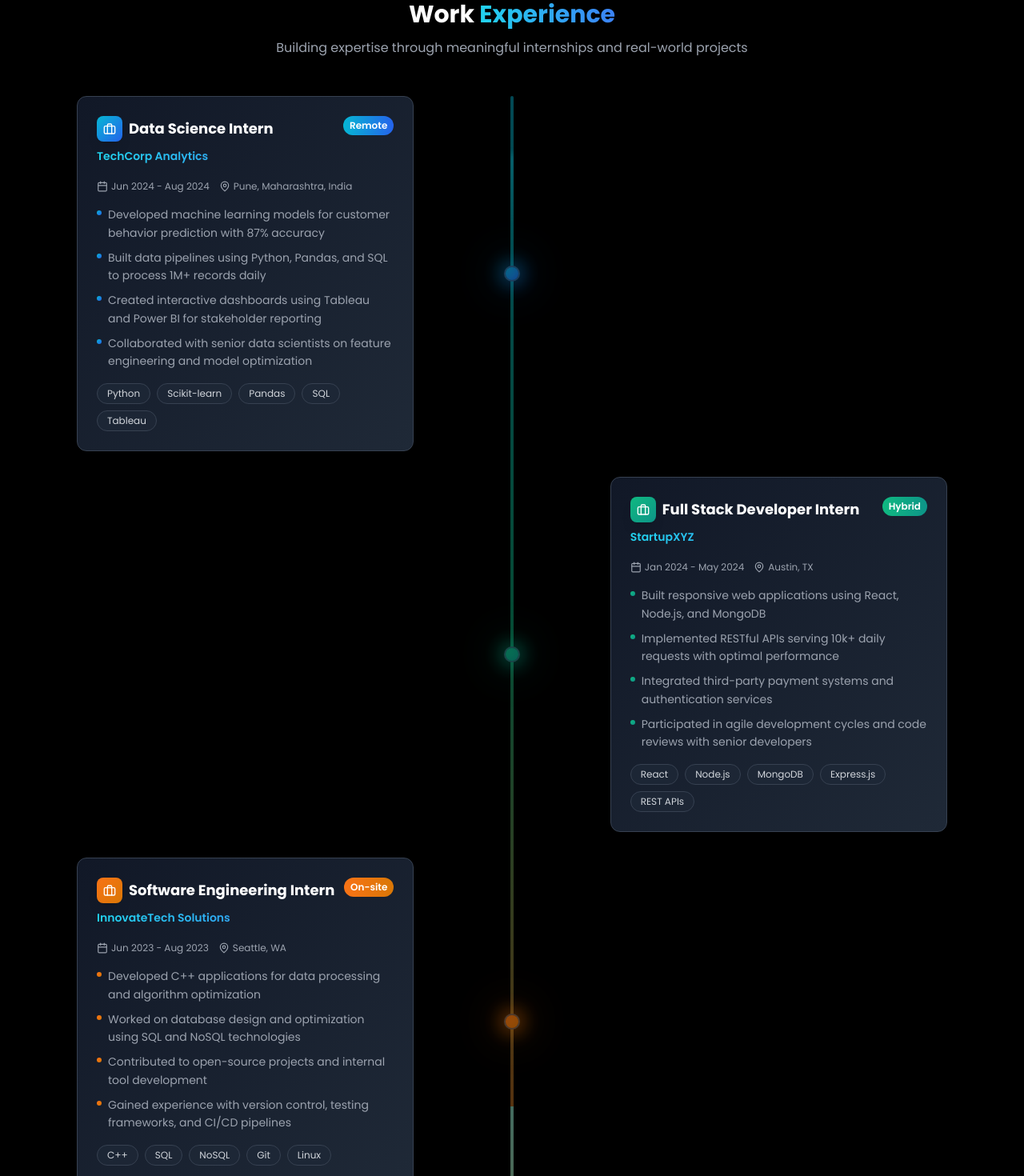
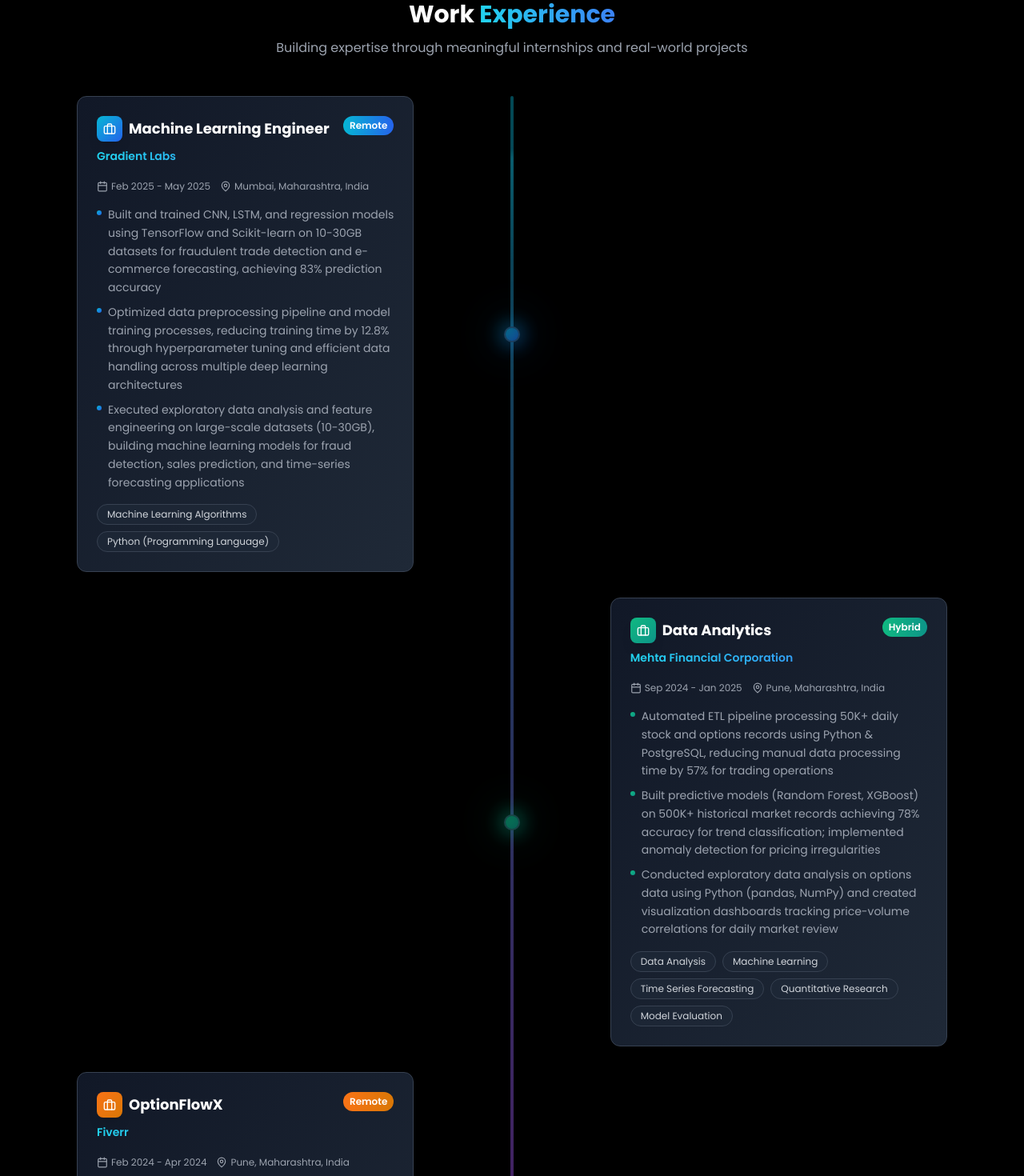
Before and after one commit to ryuzaki-ved/portfolio_website, a React (Vite) app: page / in a window 1280 px wide. Shown: the part 2480-3950 px from the top of the page at 80% size. Built offline with nearby package versions, Linux system fonts and the light colour scheme.

Commit message:
Achievement Section Added"

```diff
--- a/src/App.tsx
+++ b/src/App.tsx
@@ -5,6 +5,7 @@
 import Skills from './components/Skills';
 import Experience from './components/Experience';
 import Projects from './components/Projects';
+import Achievements from './components/Achievements';
 import Contact from './components/Contact';
 import Footer from './components/Footer';
 
@@ -92,6 +93,7 @@
         <Skills />
         <Experience />
         <Projects />
+        <Achievements />
         <Contact />
       </main>
       <Footer />
--- /dev/null
+++ b/src/components/Achievements.tsx
@@ -0,0 +1,70 @@
+import React from 'react';
+import { Trophy } from 'lucide-react';
+
+const Achievements = () => {
+  const achievements = [
+    {
+      title: 'Winner, Options Algorithm Competition',
+      organization: 'MRV Capital',
+      year: '2023',
+      description: 'Developed end-to-end quantitative trading algorithm with real-time data processing capabilities.',
+      color: 'from-yellow-500 to-amber-600'
+    }
+  ];
+
+  return (
+    <section id="achievements" className="min-h-screen flex items-center justify-center bg-gray-900 py-20 scroll-mt-16" data-animation="animate-fade-in">
+      <div className="max-w-6xl mx-auto px-4 sm:px-6 lg:px-8 w-full">
+        <div className="text-center mb-12">
+          <h2 className="text-3xl font-bold text-white mb-3">
+            Key <span className="bg-gradient-to-r from-yellow-400 to-amber-500 bg-clip-text text-transparent">Achievements</span>
+          </h2>
+          <p className="text-base text-gray-400 max-w-2xl mx-auto">
+            Recognition and accomplishments in competitive programming and algorithm development
+          </p>
+        </div>
+
+        <div className="grid grid-cols-1 gap-6 max-w-3xl mx-auto">
+          {achievements.map((achievement, index) => (
+            <div
+              key={index}
+              className="magical-card group relative bg-gradient-to-br from-gray-800 to-gray-900 p-8 rounded-xl border border-gray-700 hover:border-gray-600 transition-all duration-300 overflow-hidden"
+              data-stagger
+            >
+              <div className={`absolute inset-0 bg-gradient-to-br ${achievement.color} opacity-0 group-hover:opacity-10 transition-opacity duration-300`}></div>
+
+              <div className="relative z-10 flex items-start gap-6">
+                <div className={`flex-shrink-0 inline-flex p-4 rounded-xl bg-gradient-to-br ${achievement.color} shadow-xl transform transition-all duration-500 group-hover:scale-110 group-hover:rotate-12 animate-trophy-bounce`}>
+                  <Trophy className="w-8 h-8 text-white" />
+                </div>
+
+                <div className="flex-1">
+                  <div className="flex items-start justify-between mb-3">
+                    <div>
+                      <h3 className="text-xl font-bold text-white mb-1 group-hover:text-yellow-400 transition-colors duration-300">
+                        {achievement.title}
+                      </h3>
+                      <div className="flex items-center gap-3 text-sm text-gray-400">
+                        <span className="font-semibold text-gray-300">{achievement.organization}</span>
+                        <span className="text-gray-500">•</span>
+                        <span>{achievement.year}</span>
+                      </div>
+                    </div>
+                  </div>
+
+                  <p className="text-base text-gray-300 leading-relaxed">
+                    {achievement.description}
+                  </p>
+                </div>
+              </div>
+
+              <div className={`absolute -bottom-2 -right-2 w-32 h-32 bg-gradient-to-br ${achievement.color} rounded-full blur-3xl opacity-0 group-hover:opacity-20 transition-opacity duration-500`}></div>
+            </div>
+          ))}
+        </div>
+      </div>
+    </section>
+  );
+};
+
+export default Achievements;
--- a/src/components/Experience.tsx
+++ b/src/components/Experience.tsx
@@ -4,49 +4,74 @@
 const Experience = () => {
   const experiences = [
     {
-      title: 'Data Science Intern',
-      company: 'TechCorp Analytics',
-      location: 'Pune, Maharashtra, India',
-      duration: 'Jun 2024 - Aug 2024',
+      title: 'Machine Learning Engineer',
+      company: 'Gradient Labs',
+      location: 'Mumbai, Maharashtra, India',
+      duration: 'Feb 2025 - May 2025',
       type: 'Remote',
       description: [
-        'Developed machine learning models for customer behavior prediction with 87% accuracy',
-        'Built data pipelines using Python, Pandas, and SQL to process 1M+ records daily',
-        'Created interactive dashboards using Tableau and Power BI for stakeholder reporting',
-        'Collaborated with senior data scientists on feature engineering and model optimization'
+        'Built and trained CNN, LSTM, and regression models using TensorFlow and Scikit-learn on 10-30GB datasets for fraudulent trade detection and e-commerce forecasting, achieving 83% prediction accuracy',
+        'Optimized data preprocessing pipeline and model training processes, reducing training time by 12.8% through hyperparameter tuning and efficient data handling across multiple deep learning architectures',
+        'Executed exploratory data analysis and feature engineering on large-scale datasets (10-30GB), building machine learning models for fraud detection, sales prediction, and time-series forecasting applications'
       ],
-      technologies: ['Python', 'Scikit-learn', 'Pandas', 'SQL', 'Tableau'],
+      technologies: ['Machine Learning Algorithms', 'Python (Programming Language)'],
       color: 'from-cyan-500 to-blue-600'
     },
     {
-      title: 'Full Stack Developer Intern',
-      company: 'StartupXYZ',
-      location: 'Austin, TX',
-      duration: 'Jan 2024 - May 2024',
+      title: 'Data Analytics',
+      company: 'Mehta Financial Corporation',
+      location: 'Pune, Maharashtra, India',
+      duration: 'Sep 2024 - Jan 2025',
       type: 'Hybrid',
       description: [
-        'Built responsive web applications using React, Node.js, and MongoDB',
-        'Implemented RESTful APIs serving 10k+ daily requests with optimal performance',
-        'Integrated third-party payment systems and authentication services',
-        'Participated in agile development cycles and code reviews with senior developers'
+        'Automated ETL pipeline processing 50K+ daily stock and options records using Python & PostgreSQL, reducing manual data processing time by 57% for trading operations',
+        'Built predictive models (Random Forest, XGBoost) on 500K+ historical market records achieving 78% accuracy for trend classification; implemented anomaly detection for pricing irregularities',
+        'Conducted exploratory data analysis on options data using Python (pandas, NumPy) and created visualization dashboards tracking price-volume correlations for daily market review'
       ],
-      technologies: ['React', 'Node.js', 'MongoDB', 'Express.js', 'REST APIs'],
+      technologies: ['Data Analysis', 'Machine Learning', 'Time Series Forecasting', 'Quantitative Research', 'Model Evaluation'],
       color: 'from-emerald-500 to-teal-600'
     },
     {
-      title: 'Software Engineering Intern',
-      company: 'InnovateTech Solutions',
-      location: 'Seattle, WA',
-      duration: 'Jun 2023 - Aug 2023',
-      type: 'On-site',
+      title: 'OptionFlowX',
+      company: 'Fiverr',
+      location: 'Pune, Maharashtra, India',
+      duration: 'Feb 2024 - Apr 2024',
+      type: 'Remote',
       description: [
-        'Developed C++ applications for data processing and algorithm optimization',
-        'Worked on database design and optimization using SQL and NoSQL technologies',
-        'Contributed to open-source projects and internal tool development',
-        'Gained experience with version control, testing frameworks, and CI/CD pipelines'
+        'Designed and developed an interactive web app to visualize live and historical options data with advanced charts like heatmaps, IV skew, and OI ladders',
+        'Used Python (Plotly, Dash) and integrated APIs to fetch real-time market data',
+        'Delivered a dashboard used by retail traders to make informed decisions on options flow and volatility'
       ],
-      technologies: ['C++', 'SQL', 'NoSQL', 'Git', 'Linux'],
+      technologies: ['Data Visualization', 'Python', 'Real-Time Market Data APIs', 'Interactive Charting Libraries (React.js)'],
       color: 'from-orange-500 to-amber-600'
+    },
+    {
+      title: 'Machine Learning Engineer',
+      company: 'Motilal Oswal Financial Services Ltd',
+      location: 'Pune, Maharashtra, India',
+      duration: 'Apr 2023 - Aug 2023',
+      type: 'Hybrid',
+      description: [
+        'Developed and optimized machine learning models for options market forecasting, improving prediction accuracy by 35%',
+        'Conducted data preprocessing, feature engineering, and model evaluation using real-time financial datasets',
+        'Delivered actionable insights to assist traders and analysts, enhancing strategic decision-making and risk management'
+      ],
+      technologies: ['Machine Learning', 'Time Series Forecasting', 'Python', 'Options Market Analytics', 'Real-Time Data Processing', 'Predictive Modeling'],
+      color: 'from-purple-500 to-pink-600'
+    },
+    {
+      title: 'Software Developer',
+      company: 'Sutherland',
+      location: 'London Area, United Kingdom',
+      duration: 'Aug 2022 - Nov 2022',
+      type: 'Remote',
+      description: [
+        'Designed and optimized backend algorithms for clients in banking, research, and proprietary software domains',
+        'Improved data processing speed and system performance, achieving a 18% increase in overall efficiency',
+        'Collaborated with cross-functional teams to implement scalable backend solutions tailored to diverse business needs'
+      ],
+      technologies: ['Algorithm Optimization', 'Python', 'REST APIs', 'SQL / NoSQL Databases', 'Backend Architecture', 'Scalable Systems Design'],
+      color: 'from-indigo-500 to-purple-600'
     }
   ];
 
@@ -64,8 +89,8 @@
 
         <div className="relative">
           <div className="absolute left-4 md:left-1/2 top-0 bottom-0 w-1 transform md:-translate-x-1/2 overflow-hidden rounded-full">
-            <div className="absolute inset-0 bg-gradient-to-b from-cyan-500 via-emerald-500 via-blue-500 to-orange-500 opacity-40"></div>
-            <div className="absolute inset-0 bg-gradient-to-b from-cyan-400 via-emerald-400 via-blue-400 to-orange-400 animate-timeline-flow"></div>
+            <div className="absolute inset-0 bg-gradient-to-b from-cyan-500 via-emerald-500 via-orange-500 via-purple-500 to-indigo-500 opacity-40"></div>
+            <div className="absolute inset-0 bg-gradient-to-b from-cyan-400 via-emerald-400 via-orange-400 via-purple-400 to-indigo-400 animate-timeline-flow"></div>
             <div className="absolute top-0 left-0 right-0 h-32 bg-gradient-to-b from-cyan-400 to-transparent blur-sm animate-timeline-glow"></div>
           </div>
 
--- a/src/index.css
+++ b/src/index.css
@@ -556,3 +556,22 @@
 .animate-timeline-pulse {
   animation: timeline-pulse 2s ease-in-out infinite;
 }
+
+@keyframes trophy-bounce {
+  0%, 100% {
+    transform: translateY(0) rotate(0deg);
+  }
+  25% {
+    transform: translateY(-8px) rotate(-3deg);
+  }
+  50% {
+    transform: translateY(-12px) rotate(0deg);
+  }
+  75% {
+    transform: translateY(-8px) rotate(3deg);
+  }
+}
+
+.animate-trophy-bounce {
+  animation: trophy-bounce 3s ease-in-out infinite;
+}
```
